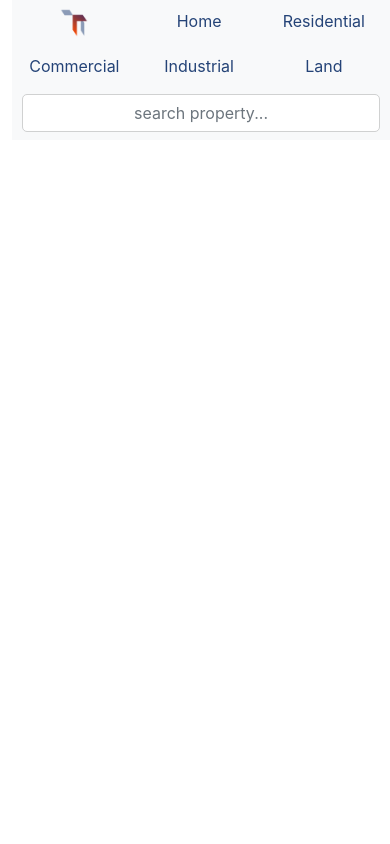
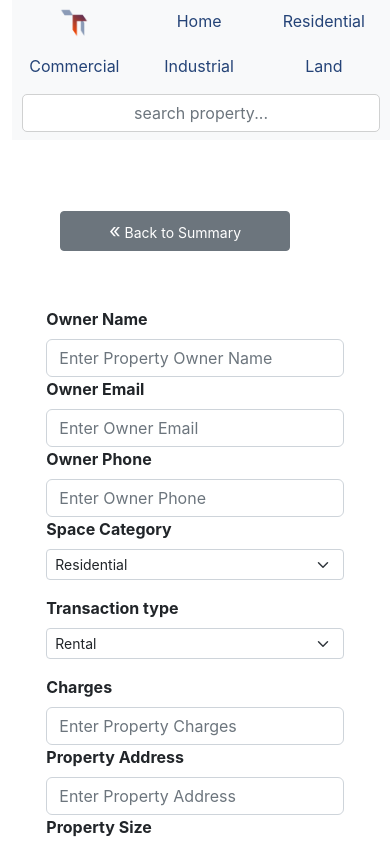
Before and after one commit to mwenje24/real-estate-application-phase-2-final-project, a React (Create React App) app: page /addproperty in a window 390 px wide. Shown: the top 844 px of the page. Built offline with nearby package versions, Linux system fonts and the light colour scheme.

Commit message:
designed a new propert creation form

```diff
--- a/src/components/App.js
+++ b/src/components/App.js
@@ -14,7 +14,7 @@ import IndustrialDescription from "./industrial/IndustrialDescription";
 import LandDescription from "./land/LandDescription";
 import Login from "./admin/Login";
 import Admin from "./admin/Admin";
-
+import AddProperty from "./admin/AddProperty";
 
 function App() {
   return (
@@ -24,6 +24,7 @@ function App() {
         <Routes>
           <Route exact path="/login" element={<Login />}></Route>
           <Route exact path="/admin" element={<Admin />}></Route>
+          <Route exact path="/addproperty" element={<AddProperty />}></Route>
           <Route exact path="/" element={<Home />}></Route>
           <Route exact path="/home/description" element={<HomeDescription />}></Route>
           <Route exact path="/residential" element={<Residential />}></Route>
--- /dev/null
+++ b/src/components/admin/AddProperty.js
@@ -0,0 +1,53 @@
+import React from 'react'
+import {useNavigate} from 'react-router-dom';
+
+function AddProperty() {
+    const navigate = useNavigate();
+
+    function handleAdminAccess(){
+        navigate('/admin');
+    }
+  return (
+    <div>
+      <button className='btn btn-sm btn-secondary mx-5 px-5' onClick={handleAdminAccess}> <span className='fs-5'>&laquo;</span> Back to Summary</button>
+      <div className="newItem">
+        <form className="itemform-content">
+          <div className="log-container">
+            <label className='form-label'><b>Owner Name</b></label>
+            <input className="form-control" type="text" placeholder="Enter Property Owner Name" name="name"/>
+            <label className='form-label'><b>Owner Email</b></label>
+            <input className="form-control" type="text" placeholder="Enter Owner Email" name="email"/>
+            <label className='form-label'><b>Owner Phone</b></label>
+            <input className="form-control" type="text" placeholder="Enter Owner Phone" name="phone"/>
+            <label className='form-label'><b>Space Category</b></label>
+            <select className="form-control form-select form-select-sm mb-3" name="category">
+                <option value="residential">Residential</option>
+                <option value="commercial">Commercial</option>
+                <option value="industrial">Industrial</option>
+                <option value="land">Land</option>
+            </select>
+            <label className='form-label'><b>Transaction type</b></label>
+            <select className="form-control form-select form-select-sm mb-3" name="transaction">
+                <option value="rental">Rental</option>
+                <option value="lease">Lease</option>
+                <option value="purchase">Purchase</option>
+            </select>
+            <label className='form-label'><b>Charges</b></label>
+            <input className="form-control" type="text" placeholder="Enter Property Charges" name="charges"/>
+            <label className='form-label'><b>Property Address</b></label>
+            <input className="form-control" type="text" placeholder="Enter Property Address" name="address"/>
+            <label className='form-label'><b>Property Size</b></label>
+            <input className="form-control" type="text" placeholder="Enter Property Size" name="size"/>
+            <label className='form-label'><b>Additional Description</b></label>
+            <textarea className="form-control" type="text" placeholder="Enter Property Address" name="description"></textarea>
+            <label className="form-label">Images</label>
+            <input className="form-control" type="file" id="formFile"/>
+            <button className='btn btn-sm btn-secondary mt-3 px-5' type="submit">Submit</button>
+          </div>
+        </form>
+      </div>
+    </div>
+  )
+}
+
+export default AddProperty
--- a/src/components/admin/Admin.js
+++ b/src/components/admin/Admin.js
@@ -1,5 +1,5 @@
 import React, {useState} from 'react'
-import Cart from '../Cart'
+import {useNavigate} from 'react-router-dom';
 import image from "../assets/images/landing.jpg"
 
 function Admin() {
@@ -7,11 +7,18 @@ function Admin() {
       display: "flex",
       float: "right"
     };
+
+    const navigate = useNavigate();
+
+    function handleAddPropertyForm(){
+        navigate('/addproperty');
+    }
   return (
     <>
       <span className='page-headings'>Properties Summary</span>
+      <button className='btn btn-sm btn-secondary mx-5 px-5' onClick={handleAddPropertyForm}>Add Poperty</button>
       <div className='row'>
-        <div className='col-4'>
+        <div className='col-4 summary'>
         <div className='card popular-card col-12 mt-3'>
             <img src={image} className="card-img-top" alt="..."/>
             <div className="card-body">
@@ -21,9 +28,9 @@ function Admin() {
             </div>
         </div>
         </div>
-        <div className='col-8'>
+        <div className='col-8 mt-2 summary'>
         <span className='page-headings px-5'>Bids list</span>
-        <table class="table table-striped mt-3 table-hover">
+        <table className="table table-striped mt-3 table-hover">
           <thead>
             <tr>
               <th></th>
@@ -60,7 +67,7 @@ function Admin() {
         </div>
       </div>
       <div className='row'>
-        <div className='col-4'>
+        <div className='col-4 summary'>
         <div className='card popular-card col-12 mt-3'>
             <img src={image} className="card-img-top" alt="..."/>
             <div className="card-body">
@@ -70,9 +77,9 @@ function Admin() {
             </div>
         </div>
         </div>
-        <div className='col-8'>
+        <div className='col-8 mt-2 summary'>
         <span className='page-headings px-5'>Bids list</span>
-        <table class="table table-striped mt-3 table-hover">
+        <table className="table table-striped mt-3 table-hover">
           <thead>
             <tr>
               <th></th>
--- a/src/index.css
+++ b/src/index.css
@@ -213,6 +213,12 @@ nav-header{
     .form-display{
       padding-top: 40%;
     }
+    .summary{
+      width: 100%;
+    }
+    .summary table{
+      font-size: 12px;
+    }
   }
   @media screen and (max-width: 480px) {
     body{
@@ -258,6 +264,12 @@ nav-header{
     .modal-content{
       width: 90%;
     }
+    .summary{
+      width: 100%;
+    }
+    .summary table{
+      font-size: 12px;
+    }
   }
 .main-image, .more-images{
   text-align: center;
@@ -275,6 +287,18 @@ nav-header{
   padding: 0.5rem 1.2rem;
 }
 
+.newItem {
+  left: 0;
+  top: 0;
+  width: 100%; /* Full width */
+  height: 100%; /* Full height */
+  overflow: auto; /* Enable scroll if needed */
+  padding-top: 40px;
+}
+.itemform-content{
+  width: 90%;
+  margin: 0% auto 15% auto;
+}
 
 /* admin login */
 .log-container{
```
